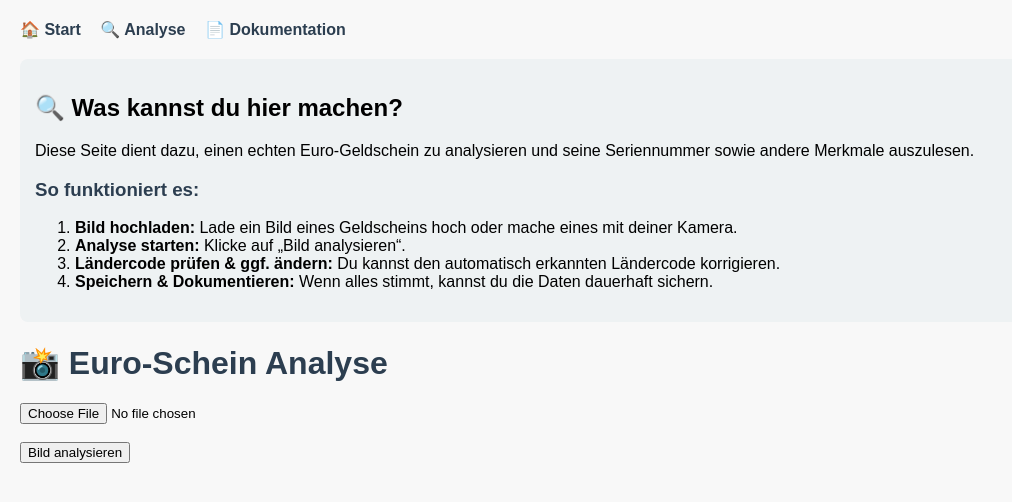
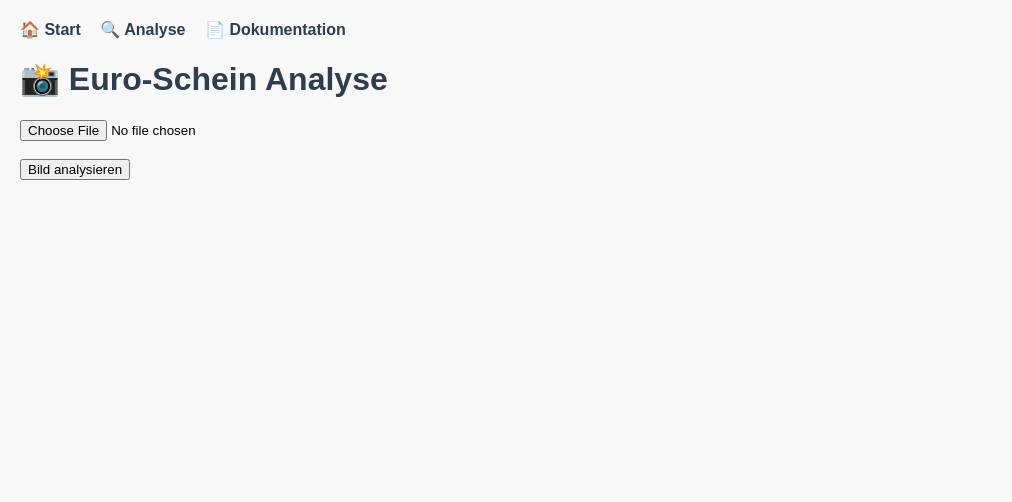
Before and after one commit to intiequals1/EuroNoteScanner, a website: page index.html in a window 1280 px wide. Shown: the whole page, without its empty margins (0-1012 px from the left). Drawn offline with Linux system fonts and the light colour scheme.

Commit message:
Update index.html

```diff
--- a/index.html
+++ b/index.html
@@ -2,12 +2,11 @@
 <html lang="de">
 <head>
     <meta charset="UTF-8">
-    <link rel="icon" href="favicon.png" type="image/png">
     <title>EuroNoteScanner</title>
-    <meta name="viewport" content="width=device-width, initial-scale=1.0">
+    <link rel="stylesheet" href="style.css">
+    <link rel="icon" href="favicon.png">
     <script src="https://cdn.jsdelivr.net/npm/tesseract.js@2/dist/tesseract.min.js"></script>
-    <script src="app.js" defer></script>
-    <link rel="stylesheet" href="style.css">
+    <script defer src="app.js"></script>
 </head>
 <body>
     <nav>
@@ -15,19 +14,6 @@
         <a href="index.html">🔍 Analyse</a>
         <a href="dokumentation.html">📄 Dokumentation</a>
     </nav>
-
-    <section style="background: #eef2f3; padding: 15px; border-radius: 8px; margin: 20px 0;">
-        <h2>🔍 Was kannst du hier machen?</h2>
-        <p>Diese Seite dient dazu, einen echten Euro-Geldschein zu analysieren und seine Seriennummer sowie andere Merkmale auszulesen.</p>
-
-        <h3>So funktioniert es:</h3>
-        <ol>
-            <li><strong>Bild hochladen:</strong> Lade ein Bild eines Geldscheins hoch oder mache eines mit deiner Kamera.</li>
-            <li><strong>Analyse starten:</strong> Klicke auf „Bild analysieren“.</li>
-            <li><strong>Ländercode prüfen & ggf. ändern:</strong> Du kannst den automatisch erkannten Ländercode korrigieren.</li>
-            <li><strong>Speichern & Dokumentieren:</strong> Wenn alles stimmt, kannst du die Daten dauerhaft sichern.</li>
-        </ol>
-    </section>
 
     <main>
         <h1>📸 Euro-Schein Analyse</h1>
```
